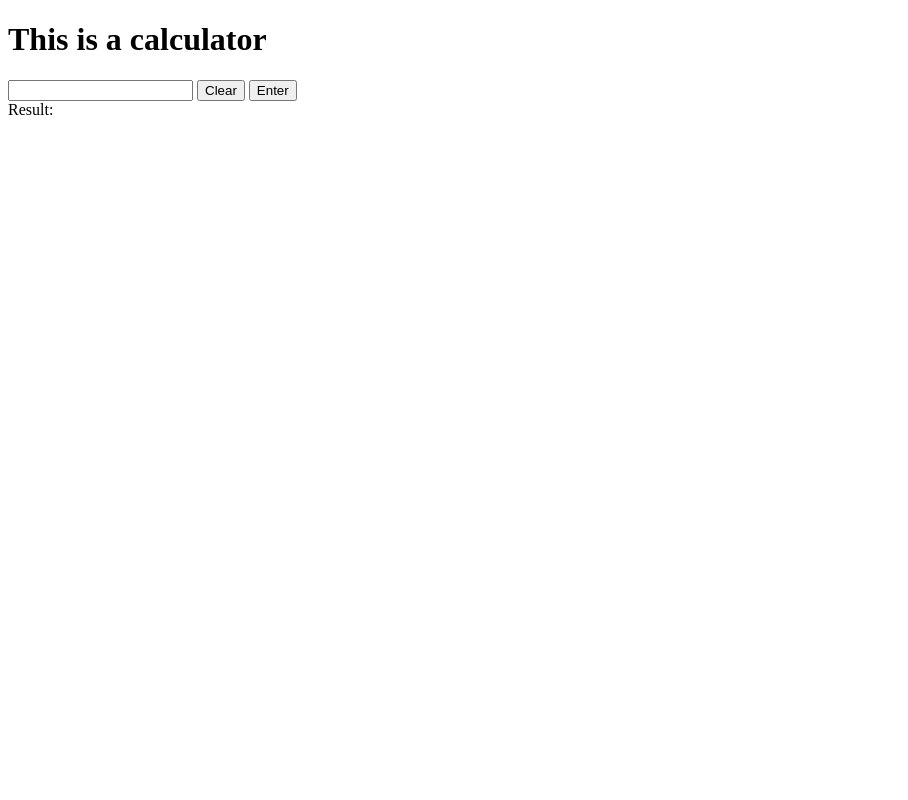
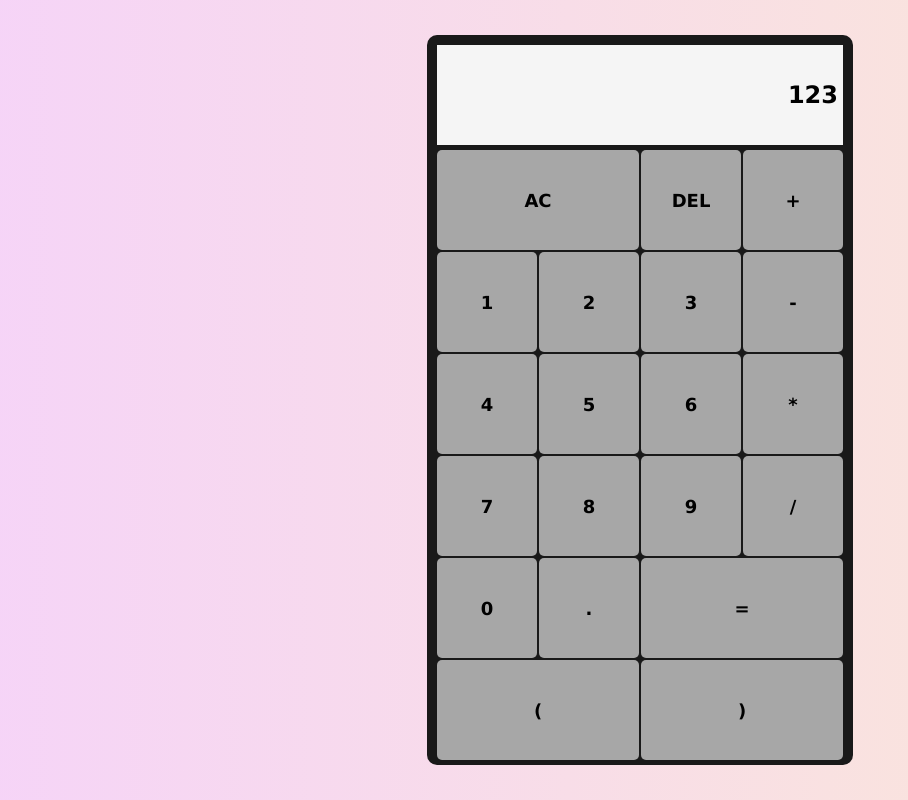
Before and after one commit to cyy020811/Calculator, a plain HTML site: page index.html in a window 1280 px wide. Shown: the whole page, without its empty margins (0-908 px from the left). Drawn offline with Linux system fonts and the light colour scheme.

Commit message:
added visual components

```diff
--- a/css/main.css
+++ b/css/main.css
@@ -1,4 +1,60 @@
-h1 {
-    font-size: xx-large;
-    color: black;
+* {
+    font-family: Verdana, Geneva, Tahoma, sans-serif;
+    font-weight: 800;
+    font-size: large;
 }
+
+body{
+    margin: 0%;
+}
+
+#container {
+    width: 100%;
+    height: 100vh;
+    background: linear-gradient(90deg, hsla(298, 68%, 90%, 1) 0%, hsla(30, 82%, 91%, 1) 100%);
+    display: flex;
+    justify-content: center;
+    align-items: center;
+}
+
+#calculator-grid{
+    display: grid;
+    background-color: #191919;
+    width: fit-content;
+    border-radius: 10px;
+    border-width: 0;
+    grid-column: 1;
+    grid-template-rows: 100px 600px;
+    padding: 10px;
+    gap: 10px;
+}
+
+#btn-grid {
+    display: grid;
+    gap: 2px;
+    table-layout: fixed;
+    justify-content: center;
+    align-content: center;
+    grid-template-columns: repeat(4, 100px);
+    grid-template-rows: repeat(6, 100px);
+}
+
+.span-two{
+    grid-column: span 2;
+}
+
+#btn-grid > button {
+    background-color: #a7a7a7;
+    border-width: 0;
+    border-radius: 5px;
+}
+
+#number-box{
+    display: flex;
+    background-color: whitesmoke;
+    flex-direction: column;
+    align-items: flex-end;
+    justify-content: center;
+    padding: 5px;
+    font-size: x-large;
+}
--- a/index.html
+++ b/index.html
@@ -9,10 +9,37 @@
     <title>Calculator</title>
 </head>
 <body>
-    <h1>This is a calculator</h1>
-    <input id="expressionTxt" type="text" expression>
-    <button id="clear">Clear</button>
-    <button id="enter">Enter</button>
-    <div id="result">Result: </div>
+    <div id="container">
+        <div id="calculator-grid">
+            <div id="number-box">123</div>
+            <div id="btn-grid">
+                <button id="all-clear" class="span-two">AC</button>
+                <button id="delete">DEL</button>
+                <button class="symbol">+</button>
+                <button class="symbol">1</button>
+                <button class="symbol">2</button>
+                <button class="symbol">3</button>
+                <button class="symbol">-</button>
+                <button class="symbol">4</button>
+                <button class="symbol">5</button>
+                <button class="symbol">6</button>
+                <button class="symbol">*</button>
+                <button class="symbol">7</button>
+                <button class="symbol">8</button>
+                <button class="symbol">9</button>
+                <button class="symbol">/</button>
+                <button class="symbol">0</button>
+                <button class="symbol">.</button>
+                <button id="equal" class="span-two">=</button>
+                <button class="symbol span-two">&#40;</button>
+                <button class="symbol span-two">&#41;</button>
+            </div>
+        </div>
+        <!-- <button id="clear">Clear</button>
+        <button id="enter">Enter</button>
+        <div id="result">Result: </div> -->
+    </div>
+
+
 </body>
 </html>
--- a/js/main.js
+++ b/js/main.js
@@ -1,21 +1,27 @@
+//TODO: Exponential calculation
+
 const operations = ["+", "-", "*", "/", "(", ")", ".", "^"];
 const numbers = ['0', '1', '2', '3', '4', '5', '6', '7', '8', '9'];
 const symbols = operations.concat(numbers);
 const numPattern = /\d+\.?\d*/;
-let enterBtn, clearBtn, inputBar, resultTxt;
-
+let symbolBtns, acBtn, delBtn, equalBtn, numBox, input = "";
 document.addEventListener("DOMContentLoaded", function() {
-    enterBtn = document.getElementById("enter");
-    clearBtn = document.getElementById("clear");
-    inputBar = document.getElementById("expressionTxt");
-    resultTxt = document.getElementById("result");
-    enterBtn.addEventListener("click", function() {main(1)});
-    clearBtn.addEventListener("click", function() {main(0)});
-})
+    symbolBtns = document.getElementsByClassName("symbol");
+    acBtn = document.getElementById("all-clear");
+    delBtn = document.getElementById("delete");
+    equalBtn = document.getElementById("equal");
+    numBox = document.getElementById("number-box");
+    for (let i = 0; i < symbolBtns.length; i++) {
+        symbolBtns[i].addEventListener("click", function(e) {main(2, e)});
+    }
+    acBtn.addEventListener("click", function(e) {main(0, e)});
+    delBtn.addEventListener("click", function(e) {main(3, e)});
+    equalBtn.addEventListener("click", function(e) {main(1, e)});
+});
 
 // A series of form validity tests
 const validation = string => {
-    if (checkSymbols(string) && checkParenthesis(string) & string.length > 0) return true;
+    if (checkSymbols(string) && checkParenthesis(string) && string.length > 0) return true;
     return false;
 }
 
@@ -43,10 +49,10 @@ const checkParenthesis = string => {
 }
 
 // Evaluate the expression
-const calculate = (input) => {
+const calculate = (string) => {
     const opStack = [];
     const numStack = [];
-    let expression = input;
+    let expression = string;
     while (expression) {
         let char = expression.charAt(0), forward = 1, pushTopOp = true, pushChar = true;
         // Process operations
@@ -123,18 +129,22 @@ function higherPriority(top, curr) {
     return false;
 }
 
-const main = command => {
+const main = (command, e) => {
     if (command === 0) {
-        inputBar.value = '';
-        resultTxt.innerHTML = `Result:`;
+        numBox.innerHTML = "";
     } else if (command === 1) {
-        let input = inputBar.value.replaceAll(" ", ""), result;
+        let input = numBox.innerHTML.replaceAll(" ", ""), result;
         if (validation(input)) {
             result = calculate(input);
         } else {
             result = "Invalid input";
         }
+        if (result) numBox.innerHTML = result;
+        else numBox.innerHTML = "Undefined";
         console.log(result);
-        resultTxt.innerHTML = `Result: ${result}`;
+    } else if (command === 2) {
+        numBox.innerHTML += e.target.innerHTML;
+    } else if (command === 3) {
+        if (numBox.innerHTML.length) numBox.innerHTML = numBox.innerHTML.slice(0, -1);
     }
 }
```
